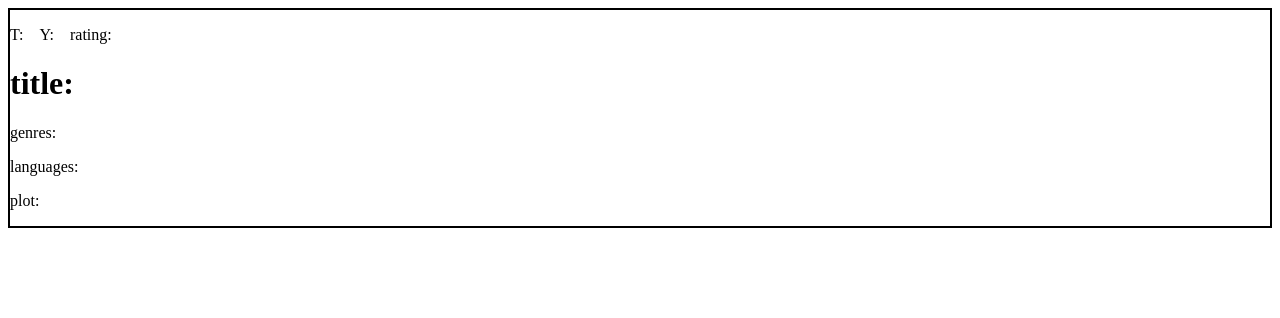
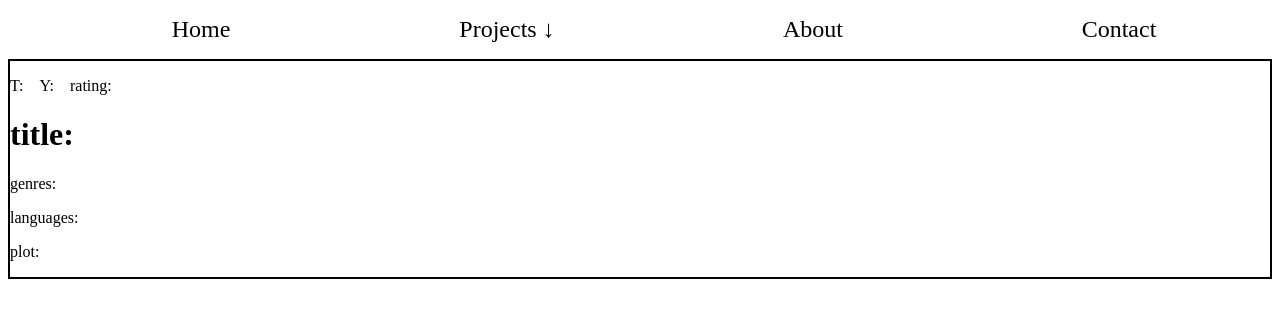
Before and after one commit to PandaGamersHDNL/movieSwprWeb, an Angular app: page / in a window 1280 px wide. Shown: the top 318 px of the page. Built offline with nearby package versions, Linux system fonts and the light colour scheme.

Commit message:
add basic nav

```diff
--- a/src/app/app.component.html
+++ b/src/app/app.component.html
@@ -1,2 +1,3 @@
+<app-nav></app-nav>
 <app-swiper></app-swiper>
 <router-outlet></router-outlet>
--- a/src/app/nav/nav.component.css
+++ b/src/app/nav/nav.component.css
@@ -0,0 +1,181 @@
+
+
+:root {
+    --fontSize: 32px;
+    font-size: var(--fontSize);
+    box-sizing: border-box;
+    --NavBackground: #7289DA;
+    --HoverColorP: #089EAC;
+    --HoverColorS: #40444B;
+    --Textcolor: white;
+    --BodyBackground: #202225;
+    --HighlightColor: #EF4A25;
+    --BoxBackground: #292B2F;
+}
+
+body {
+    background-color: var(--BodyBackground);
+    max-width: 100%;
+}
+
+header {
+    position: sticky;
+    width: 100%;
+    top: 0;
+    min-width: 25em;
+}
+
+footer {
+    font-size: .5em;
+    bottom: 0;
+    width: 100%;
+    color: var(--Textcolor);
+    position: fixed;
+    background-color: var(--NavBackground);
+    padding: .5em;
+}
+
+nav {
+    background-color: var(--NavBackground);
+    display: block;
+}
+
+nav a {
+    color: var(--Textcolor);
+    text-align: center;
+    margin: 0;
+    text-decoration: none;
+    font-size: 1.5em;
+    margin: 0;
+    padding: calc(var(--fontSize)/4) calc(var(--fontSize)/8);
+}
+
+nav>ul>li:hover {
+    background-color: var(--HoverColorP);
+}
+
+nav>ul>li>ul>li>a:hover {
+    background-color: var(--HoverColorS);
+}
+
+nav>ul {
+    display: flex;
+    align-items: center;
+    justify-content: space-evenly;
+    list-style: none;
+    height: 100%;
+}
+
+#DropDown {
+    display: none;
+    margin: 0;
+    padding: 0;
+    position: absolute;
+    height: 100%;
+    width: max-content;
+    z-index: 1;
+}
+
+#Projects:hover ul#DropDown {
+    display: block;
+    width: 100%;
+}
+
+header>nav>ul>li {
+    margin: 0;
+    padding: 0;
+    position: relative;
+    width: 100%;
+    height: 100%;
+    text-align: center;
+}
+
+header>nav>ul>li>a {
+    display: block;
+    height: 100%;
+    text-align: center;
+}
+
+nav>ul>li>ul>li {
+    background-color: var(--HoverColorP);
+    position: relative;
+    /*transition: all linear 0.1s;*/
+}
+
+nav>ul>li>ul>li>a {
+    display: block;
+    text-align: left;
+    width: fill;
+    font-size: 1.25em;
+    line-height: 1.6em;
+}
+
+nav>ul>li>ul {
+    position: absolute;
+    overflow: visible;
+}
+
+nav a.active {
+    color: var(--HighlightColor);
+}
+
+.siteBody {
+    color: var(--Textcolor);
+}
+
+.homeBox {
+    width: 30em;
+    max-width: 70%;
+    min-width: 25em;
+    display: block;
+    border-radius: 1%;
+    background-color: var(--BoxBackground);
+    text-align: center;
+    margin-left: auto;
+    margin-right: auto;
+    margin-top: 1em;
+    padding: 1%;
+    overflow: auto;
+}
+
+h1 {
+    display: block;
+    font-size: 2em;
+    font-weight: bold;
+}
+
+h2 {
+    display: block;
+    font-size: 1.5em;
+    font-weight: bold;
+}
+
+p {
+    display: block;
+    margin-top: 1em;
+    margin-bottom: 1em;
+    height: auto;
+}
+
+.homeBox ul {
+    align-content: left;
+    margin: 5px;
+    text-align: left;
+    list-style-position: inside;
+    align-items: flex-start;
+}
+
+.homeBox li {
+    margin: 5px;
+}
+
+img {
+    float: right;
+    height: 250px;
+    width: 250px;
+    display: block;
+}
+
+header::after {
+    font-size: 1em;
+}
--- a/src/app/nav/nav.component.html
+++ b/src/app/nav/nav.component.html
@@ -1 +1,14 @@
-<p>nav works!</p>
+<header>
+    <nav>
+        <ul>
+            <li><a class="active" href="./Index.html">Home</a></li>
+            <li id="Projects"><a>Projects &darr;</a>
+                <ul id="DropDown">
+                    <li><a href="./Projects/Discan.html">discan</a></li>
+                </ul>
+            </li>
+            <li> <a href="./about.html">About</a></li>
+            <li> <a href="./ContactMe.html">Contact</a></li>
+        </ul>
+    </nav>
+</header>
```
